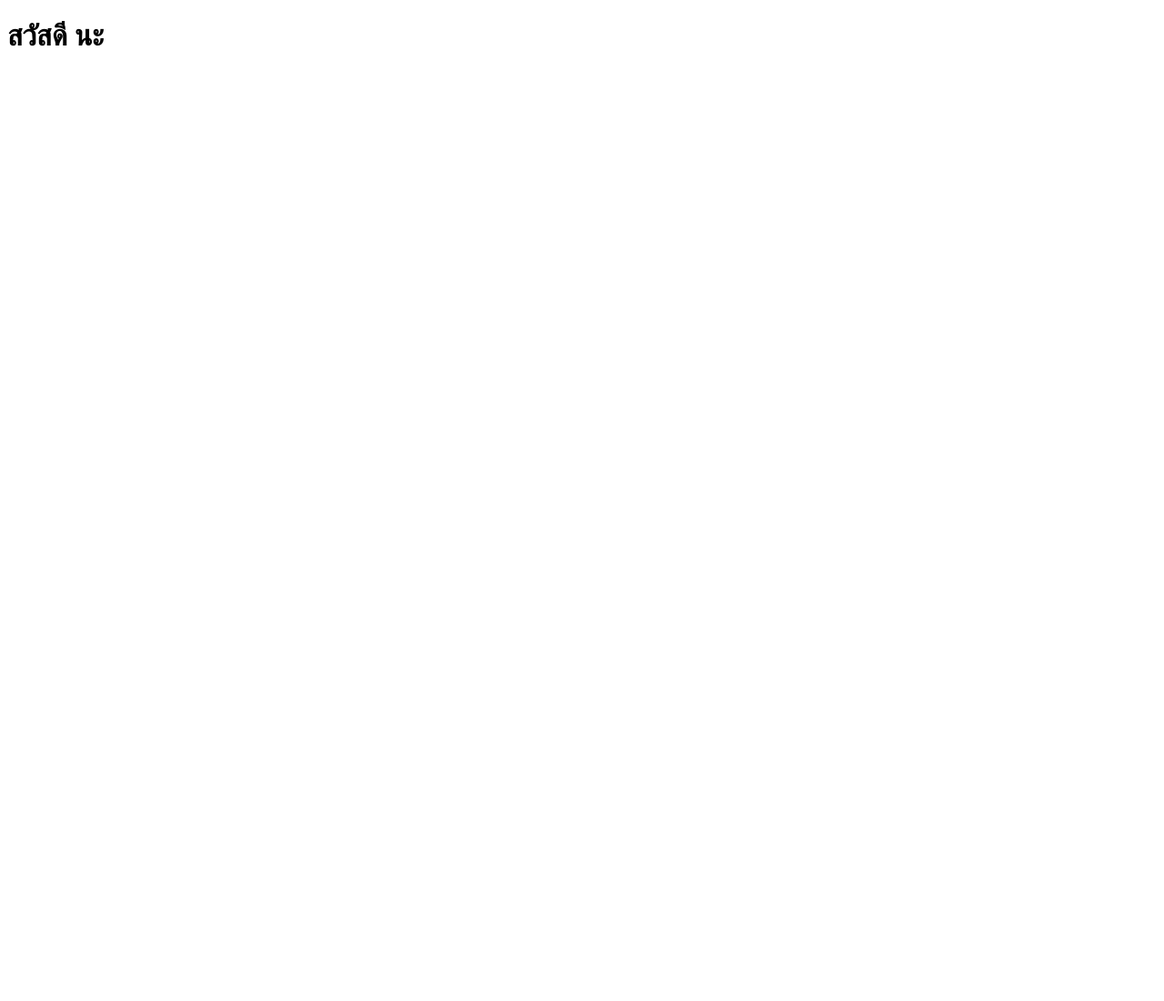
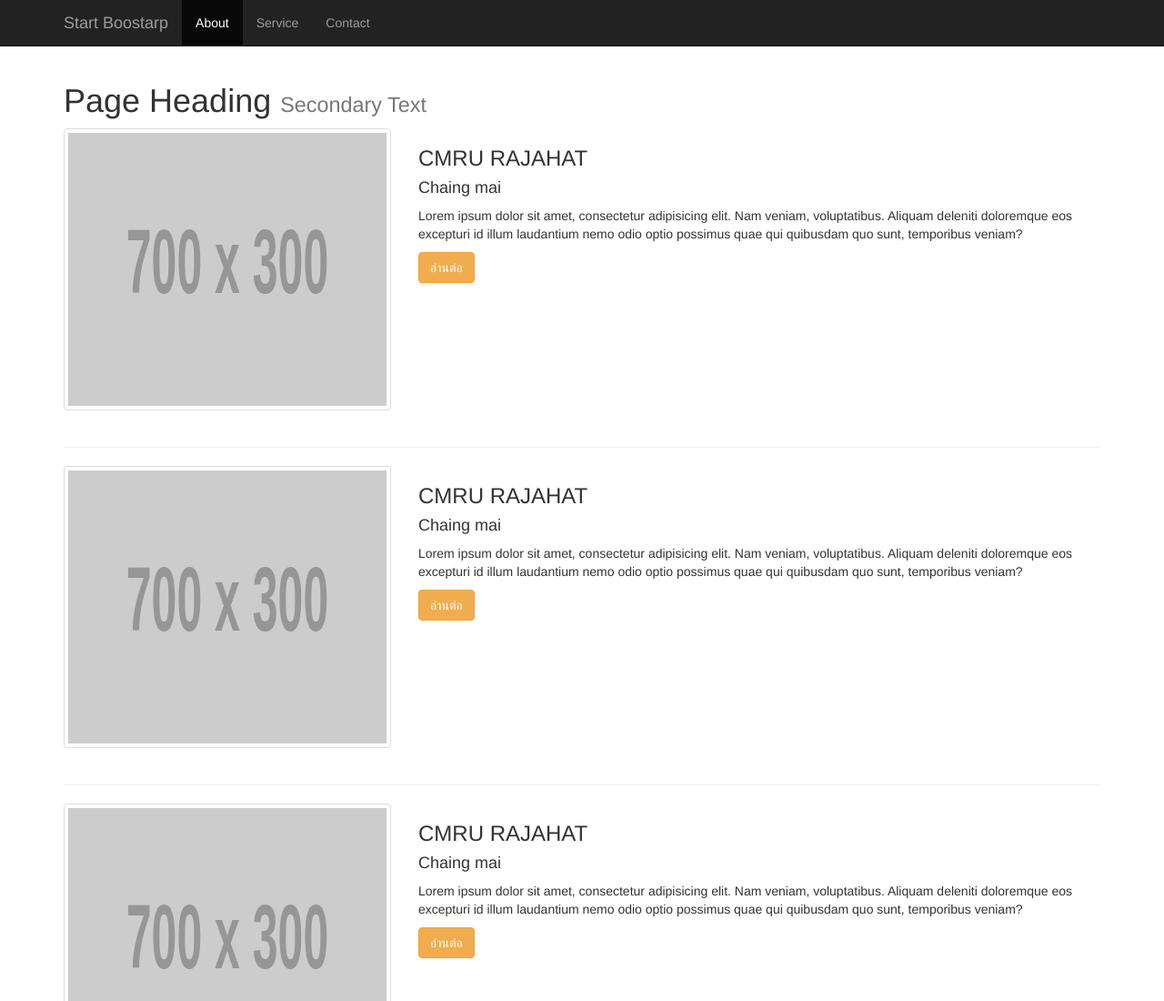
Before and after one commit to oomella/Day2-p1, a website: page index.html in a window 1280 px wide. Shown: the top 1100 px of the page at 91% size. Before the commit the page ends 800 px from the top, so only its background shows below. Drawn offline with nearby package versions, Linux system fonts and the light colour scheme; placeholder pictures from the web are drawn by us.

Commit message:
index แก้2

```diff
--- a/index.html
+++ b/index.html
@@ -1,11 +1,139 @@
 <!DOCTYPE html>
 <html lang="en">
 <head>
-    <meta charset="UTF-8">
-    <title>Title</title>
+    <meta charset="utf-8">
+    <meta http-equiv="X-UA-Compatible" content="IE=edge">
+    <meta name="viewport" content="width=device-width, initial-scale=1">
+    <!-- The above 3 meta tags *must* come first in the head; any other head content must come *after* these tags -->
+    <title>Bootstrap 101 Template</title>
+
+    <!-- Bootstrap -->
+    <link href="bower_components/bootstrap/dist/css/bootstrap.min.css" rel="stylesheet">
+
+    <!-- HTML5 shim and Respond.js for IE8 support of HTML5 elements and media queries -->
+    <!-- WARNING: Respond.js doesn't work if you view the page via file:// -->
+    <!--[if lt IE 9]>
+    <script src="https://oss.maxcdn.com/html5shiv/3.7.3/html5shiv.min.js"></script>
+    <script src="https://oss.maxcdn.com/respond/1.4.2/respond.min.js"></script>
+    <![endif]-->
 </head>
 <body>
+<nav class="navbar navbar-inverse navbar-static-top">
+    <div class="container">
+        <div class="navbar-header">
+            <button type="button" class="collapsed navbar-toggle" data-toggle="collapse"
+                    data-target="#bs-example-navbar-collapse-8" aria-expanded="false"><span class="sr-only">Toggle navigation</span>
+                <span class="icon-bar"></span> <span class="icon-bar"></span> <span class="icon-bar"></span></button>
+            <a href="#" class="navbar-brand">Start Boostarp</a></div>
+        <div class="collapse navbar-collapse" id="bs-example-navbar-collapse-8">
+            <ul class="nav navbar-nav">
+                <li class="active"><a href="#"> About </a></li>
+                <li><a href="#">Service</a></li>
+                <li><a href="#">Contact</a></li>
+            </ul>
+        </div>
+    </div>
+</nav>
 
-<h1>สวัสดี นะ</h1>
+
+<div class="container">
+    <h1>Page Heading
+        <small>Secondary Text</small>
+    </h1>
+    <div class="row">
+
+        <div class="col-md-4">
+            <div class="thumbnail">
+                <img src="http://placehold.it/700x300" data-src=""
+                     data-holder-rendered="true" style="height: 300px; width: 200%; display: block;">
+
+            </div>
+        </div>
+
+
+        <div class="col-md-8">
+            <div class="caption">
+                <h3>CMRU RAJAHAT</h3>
+                <h4>Chaing mai </h4>
+                <p>Lorem ipsum dolor sit amet, consectetur adipisicing elit. Nam veniam, voluptatibus. Aliquam deleniti
+                    doloremque eos excepturi id illum laudantium nemo odio optio possimus quae qui quibusdam quo sunt,
+                    temporibus veniam?</p>
+                <a href="#" class="btn btn-warning">อ่านต่อ</a>
+            </div>
+        </div>
+    </div>
+    <hr class="divider"><div class="row">
+
+        <div class="col-md-4">
+            <div class="thumbnail">
+                <img src="http://placehold.it/700x300" data-src=""
+                     data-holder-rendered="true" style="height: 300px; width: 200%; display: block;">
+
+            </div>
+        </div>
+
+
+        <div class="col-md-8">
+            <div class="caption">
+                <h3>CMRU RAJAHAT</h3>
+                <h4>Chaing mai </h4>
+                <p>Lorem ipsum dolor sit amet, consectetur adipisicing elit. Nam veniam, voluptatibus. Aliquam deleniti
+                    doloremque eos excepturi id illum laudantium nemo odio optio possimus quae qui quibusdam quo sunt,
+                    temporibus veniam?</p>
+                <a href="#" class="btn btn-warning">อ่านต่อ</a>
+            </div>
+        </div>
+    </div>
+    <hr class="divider"><div class="row">
+
+        <div class="col-md-4">
+            <div class="thumbnail">
+                <img src="http://placehold.it/700x300" data-src=""
+                     data-holder-rendered="true" style="height: 300px; width: 200%; display: block;">
+
+            </div>
+        </div>
+
+
+        <div class="col-md-8">
+            <div class="caption">
+                <h3>CMRU RAJAHAT</h3>
+                <h4>Chaing mai </h4>
+                <p>Lorem ipsum dolor sit amet, consectetur adipisicing elit. Nam veniam, voluptatibus. Aliquam deleniti
+                    doloremque eos excepturi id illum laudantium nemo odio optio possimus quae qui quibusdam quo sunt,
+                    temporibus veniam?</p>
+                <a href="#" class="btn btn-warning">อ่านต่อ</a>
+            </div>
+        </div>
+    </div>
+    <hr class="divider"><div class="row">
+
+        <div class="col-md-4">
+            <div class="thumbnail">
+                <img src="http://placehold.it/700x300" data-src=""
+                     data-holder-rendered="true" style="height: 300px; width: 200%; display: block;">
+
+            </div>
+        </div>
+
+
+        <div class="col-md-8">
+            <div class="caption">
+                <h3>CMRU RAJAHAT</h3>
+                <h4>Chaing mai </h4>
+                <p>Lorem ipsum dolor sit amet, consectetur adipisicing elit. Nam veniam, voluptatibus. Aliquam deleniti
+                    doloremque eos excepturi id illum laudantium nemo odio optio possimus quae qui quibusdam quo sunt,
+                    temporibus veniam?</p>
+                <a href="#" class="btn btn-warning">อ่านต่อ</a>
+            </div>
+        </div>
+    </div>
+    <hr class="divider">
+</div>
+
+<!-- jQuery (necessary for Bootstrap's JavaScript plugins) -->
+<script src="https://ajax.googleapis.com/ajax/libs/jquery/1.12.4/jquery.min.js"></script>
+<!-- Include all compiled plugins (below), or include individual files as needed -->
+<script src="js/bootstrap.min.js"></script>
 </body>
 </html>
```
